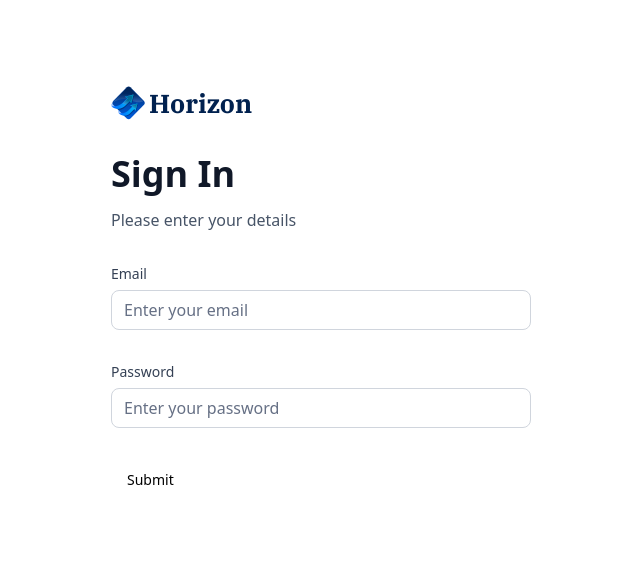
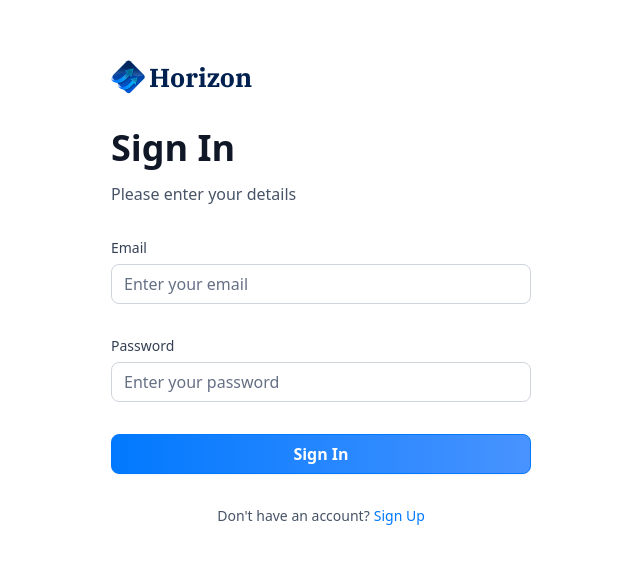
Before and after one commit to ShahinurAlamBhuiyan/Bank-Horizon, a Next.js app: page /sign-in in a window 1280 px wide. Shown: the part 107-670 px from the top of the page, without its empty margins (319-959 px from the left). Built offline with nearby package versions, Linux system fonts and the light colour scheme.

Commit message:
implement dynamic route based on type

```diff
--- a/components/AuthForm.tsx
+++ b/components/AuthForm.tsx
@@ -10,10 +10,12 @@
 import { Form } from "@/components/ui/form"
 import CustomInput from './CustomInput'
 import { authFormSchema } from '@/lib/utils'
+import { Loader2 } from 'lucide-react'
 
 
 const AuthForm = ({ type }: { type: string }) => {
     const [user, setUser] = useState(null)
+    const [isLoading, setIsLoading] = useState(false);
 
     // 1. Define your form.
     const form = useForm<z.infer<typeof authFormSchema>>({
@@ -26,7 +28,9 @@
 
     // 2. Define a submit handler.
     function onSubmit(values: z.infer<typeof authFormSchema>) {
-        console.log(values)
+        setIsLoading(true);
+        console.log(values);
+        setIsLoading(false);
     }
     return (
         <section className='auth-form'>
@@ -77,9 +81,31 @@
                                     label='Password'
                                     placeholder="Enter your password"
                                 />
-                                <Button type="submit">Submit</Button>
+                                <div className='flex flex-col gap-4'>
+                                    <Button className='form-btn' type="submit" disabled={isLoading}>
+                                        {isLoading ? (
+                                            <>
+                                                <Loader2 size={20} className='animate-spin' /> &nbsp; Loading...
+                                            </>
+                                        ) : type === 'sign-in'
+                                            ? 'Sign In' : 'Sign Up'
+                                        }
+                                    </Button>
+                                </div>
                             </form>
                         </Form>
+
+                        <footer className='flex justify-center gap-1'>
+                            <p className='text-14 font-normal text-gray-600'>
+                                {type === 'sign-in' ?
+                                    "Don't have an account?"
+                                    : "Already have an account?"
+                                }
+                            </p>
+                            <Link className='form-link' href={type === 'sign-in' ? '/sign-up' : '/sign-in'}>
+                                {type === 'sign-in' ? 'Sign Up' : 'Sign In'}
+                            </Link>
+                        </footer>
                     </>
                 )}
         </section>
```
